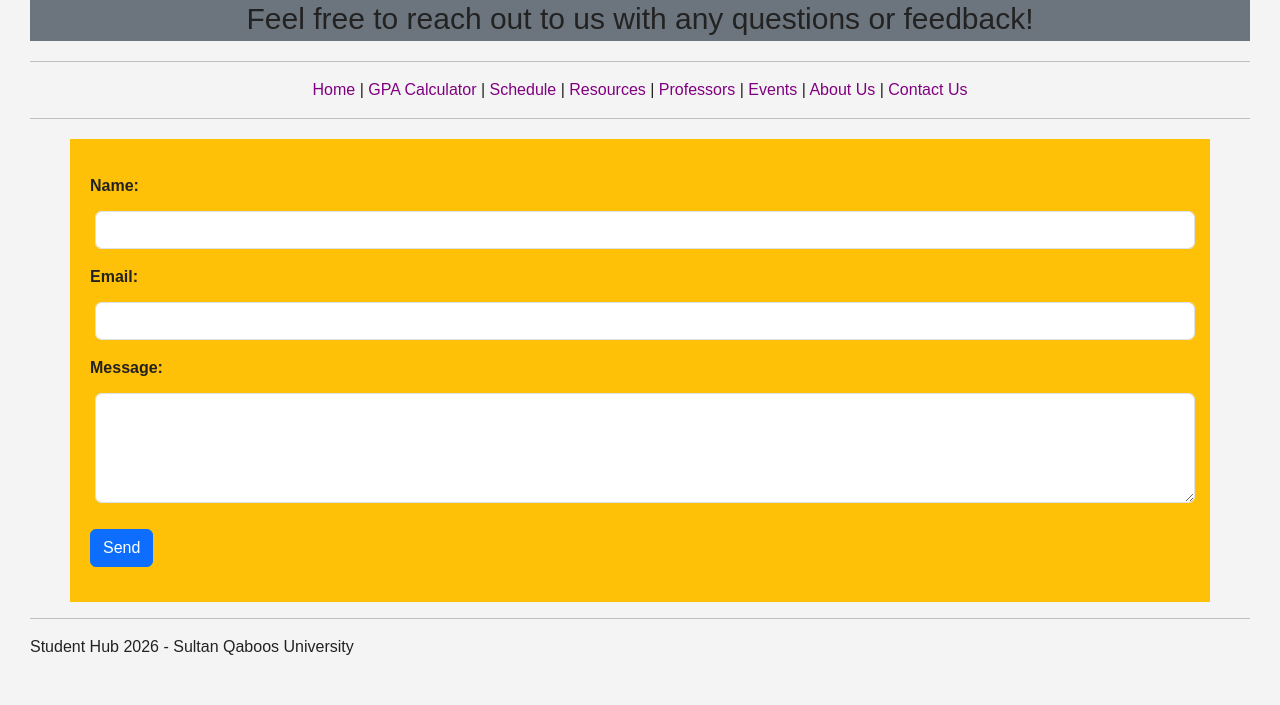
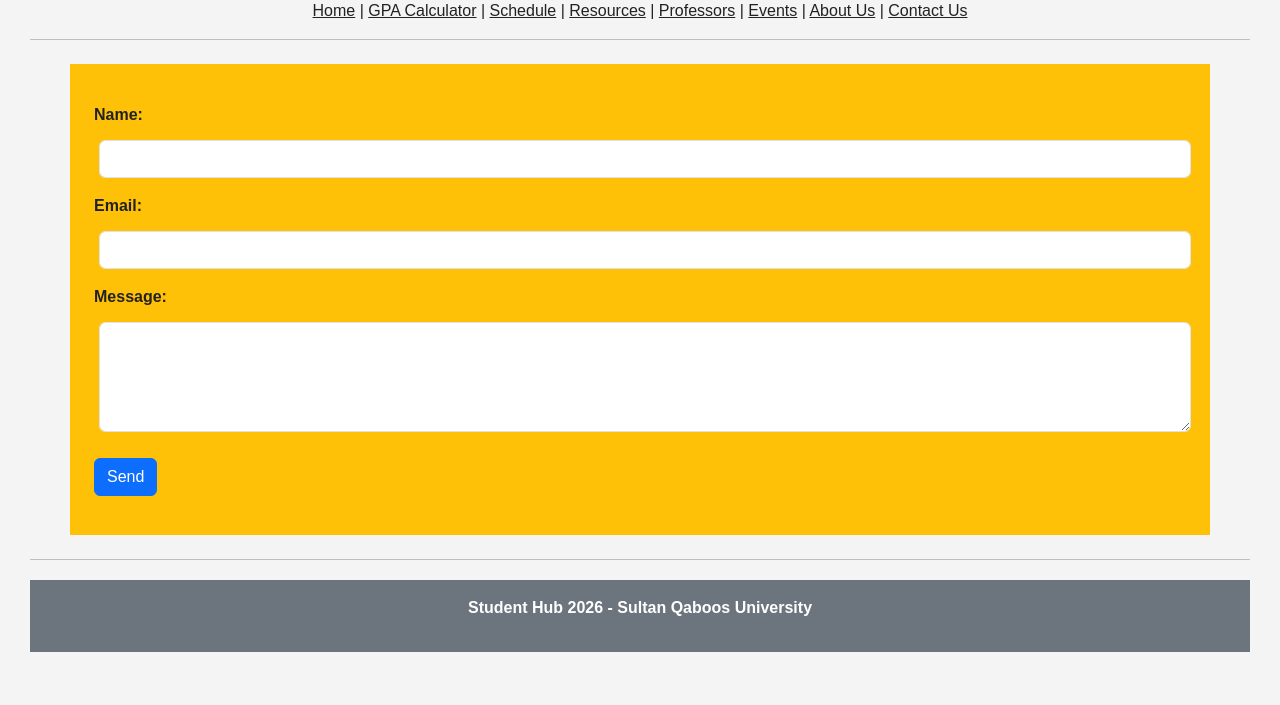
Before and after one commit to s145824-bit/StudentHub, a plain HTML site: page contact.html in a window 1280 px wide. Shown: the part 262-967 px from the top of the page. After the commit the page ends 944 px from the top, so only its background shows below. Drawn offline with nearby package versions, Linux system fonts and the light colour scheme.

Commit message:
Enhance contact.html with styling and validation
Updated the contact page with improved styling and validation feedback.

```diff
--- a/contact.html
+++ b/contact.html
@@ -16,33 +16,31 @@
 
         <img src="images/logo.png" width="120" alt="Student Hub Logo">
 
-        <h1 class="text-white"
-            style="font-size: 100px; text-align: center; font-family: 'Franklin Gothic Medium', 'Arial Narrow', Arial, sans-serif; font-weight: bolder;">
+        <h1 class="text-white text-center fw-bold fs-1">
             Contact Us
         </h1>
 
-        <p style="font-size: 30px; text-align: center;">
+        <p class="text-center text-white fs-3">
             Feel free to reach out to us with any questions or feedback!
         </p>
 
     </div>
-    <div class="some">
+    <div class="text-center">
         <hr>
 
-        <a class="link visited" href="index.html">Home</a> |
-        <a class="link visited" href="gpa.html">GPA Calculator</a> |
-        <a class="link visited" href="schedule.html">Schedule</a> |
-        <a class="link visited" href="resources.html">Resources</a> |
-        <a class="link visited" href="professors.html">Professors</a> |
-        <a class="link visited" href="events.html">Events</a> |
-        <a class="link visited" href="about.html">About Us</a> |
-        <a class="link visited" href="contact.html">Contact Us</a>
+        <a class="navbar-text" href="index.html">Home</a> |
+        <a class="navbar-text" href="gpa.html">GPA Calculator</a> |
+        <a class="navbar-text" href="schedule.html">Schedule</a> |
+        <a class="navbar-text" href="resources.html">Resources</a> |
+        <a class="navbar-text" href="professors.html">Professors</a> |
+        <a class="navbar-text" href="events.html">Events</a> |
+        <a class="navbar-text" href="about.html">About Us</a> |
+        <a class="navbar-text" href="contact.html">Contact Us</a>
 
         <hr>
     </div>
 
-    <div class="container bg-warning"
-         style="padding: 20px; margin-top: 20px;">
+    <div class="container bg-warning needs-validation mx-auto m-4 p-4" novalidate>
 
         <form action="mailto:s141164@student.squ.edu.om"
               method="post"
@@ -55,6 +53,12 @@
                        id="name"
                        name="name"
                        required>
+                <div class="invalid-feedback">
+                    Please enter your name!
+                </div>
+                <div class="valid-feedback">
+                    Looks good!
+                </div>
             </div>
 
             <div class="mb-3">
@@ -64,6 +68,12 @@
                        id="email"
                        name="email"
                        required>
+                <div class="invalid-feedback">
+                    Please enter your email!
+                </div>
+                <div class="valid-feedback">
+                    Looks good!
+                </div>
             </div>
 
             <div class="mb-3">
@@ -73,6 +83,12 @@
                           name="message"
                           rows="4"
                           required></textarea>
+                <div class="invalid-feedback">
+                    Please enter your message!
+                </div>
+                <div class="valid-feedback">
+                    Looks good!
+                </div>
             </div>
 
             <button type="submit" class="btn btn-primary">
@@ -85,8 +101,11 @@
 
     <hr>
 
-    <p>Student Hub 2026 - Sultan Qaboos University</p>
 
 </body>
 
+<footer class="container-fluid bg-secondary text-white text-center py-3 fw-bold">
+    <p>Student Hub 2026 - Sultan Qaboos University</p>
+</footer>
+
 </html>
```
